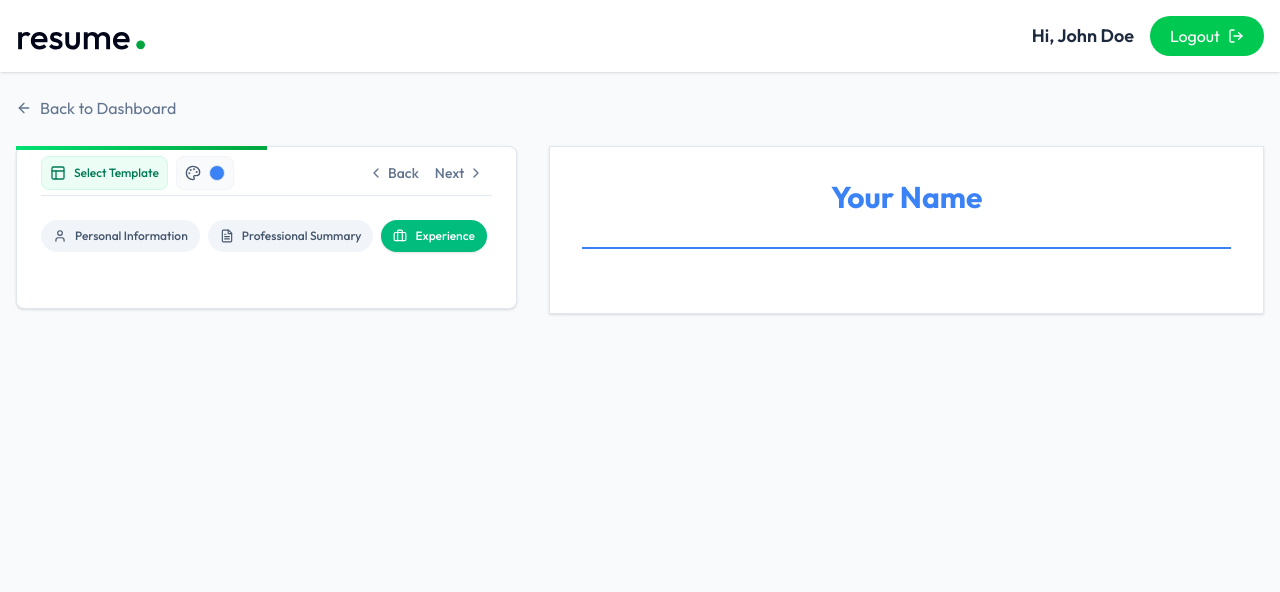
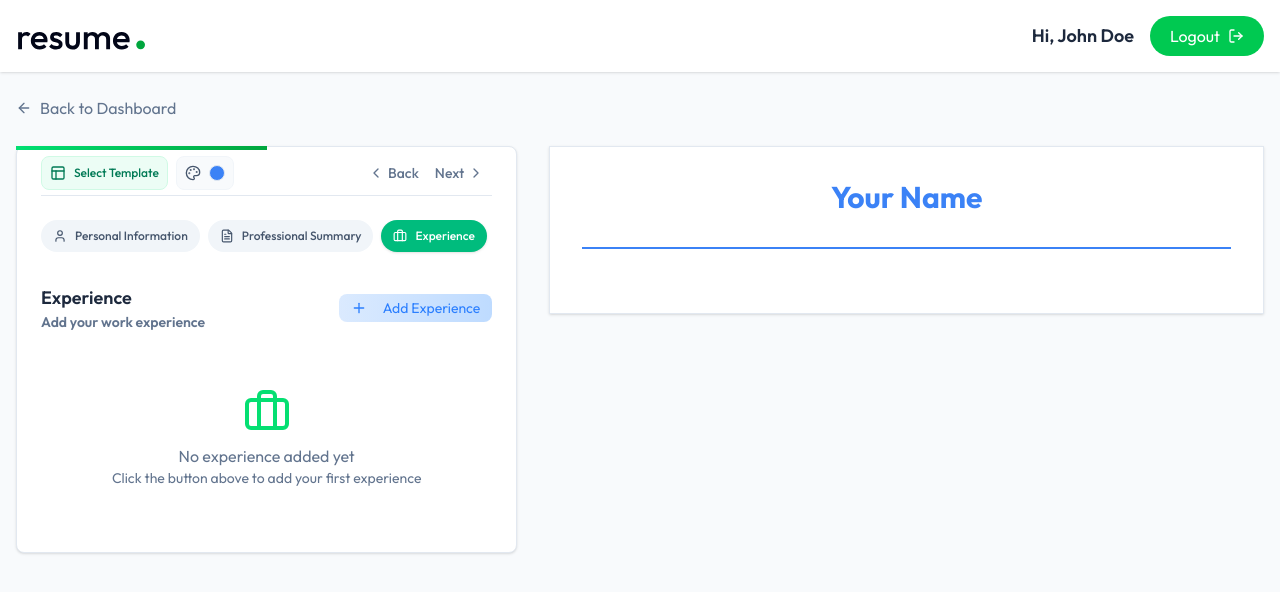
Before and after one commit to Kanishkau4/AI_Resume_Builder, a React (Vite) app in the folder frontend/: page /app/builder/1 in a window 1280 px wide. Both pictures are taken after a click on the button "Experience". Shown: the top 592 px of the page. Built offline with nearby package versions, Linux system fonts and the light colour scheme.

Commit message:
feat(resume): add experience section
- Created new ExperienceForm component
- Integrated form into resume builder
- Added add, remove, and update experience
- Implemented UI for experience entries

```diff
--- /dev/null
+++ b/frontend/src/components/experienceForm.jsx
@@ -0,0 +1,88 @@
+import React from 'react'
+import { Plus, Trash2, Briefcase, Sparkles } from 'lucide-react'
+
+function ExperienceForm({ data, onChange }) {
+
+    const addExperience = () => {
+        const newExperience = {
+            company: "",
+            position: "",
+            start_date: "",
+            end_date: "",
+            description: "",
+            is_current: false,
+        }
+        onChange([...data, newExperience])
+    }
+
+    const removeExperience = (index) => {
+        const updatedExperience = data.filter((_, i) => i !== index)
+        onChange(updatedExperience)
+    }
+
+    const updateExperience = (index, field, value) => {
+        const updatedExperience = [...data]
+        updatedExperience[index][field] = value
+        onChange(updatedExperience)
+    }
+
+
+    return (
+        <div className='space-y-4'>
+            <div className='flex items-center justify-between'>
+                <div className='text-xl font-semibold text-slate-800'>
+                    <h3 className='flex items-center text-lg font-semibold text-slate-800'>Experience</h3>
+                    <p className='text-sm text-slate-500'>Add your work experience</p>
+                </div>
+                <button onClick={addExperience} className='flex items-center gap-2 px-3 py-1 bg-gradient-to-r from-blue-100 to-blue-200 text-sm text-blue-500 hover:text-blue-600 transition-colors disabled:opacity-50 disabled:cursor-not-allowed rounded-lg'>
+                    <Plus className='size-4 mr-2' />
+                    <p className='text-sm'>Add Experience</p>
+                </button>
+            </div>
+            {data.length === 0 ? (
+                <div className='text-center py-10 text-slate-500'>
+                    <Briefcase className='size-12 mx-auto mb-2 text-green-400' />
+                    <p>No experience added yet</p>
+                    <p className='text-sm text-slate-500'>Click the button above to add your first experience</p>
+                </div>
+            ) : (
+                <div className='mt-6'>
+                    {data.map((experience, index) => (
+                        <div key={index} className='space-y-2'>
+                            <div className='flex items-center justify-between'>
+                                <h3 className='text-lg font-semibold text-slate-800'>Experience {index + 1}</h3>
+                                <button onClick={() => removeExperience(index)} className='flex items-center gap-2 px-3 py-1 text-sm text-red-500 hover:text-red-600 transition-colors disabled:opacity-50 disabled:cursor-not-allowed'>
+                                    <Trash2 className='size-4 mr-2' />
+                                </button>
+                            </div>
+                            <div className='grid grid-cols-2 gap-2'>
+                                <input type="text" className='w-full px-3 py-2 border border-slate-300 rounded-xl focus:outline-none focus:ring-2 focus:ring-emerald-500 transition-colors text-sm' value={experience.company || ''} onChange={(e) => updateExperience(index, 'company', e.target.value)} placeholder='Company Name' />
+                                <input type="text" className='w-full px-3 py-2 border border-slate-300 rounded-xl focus:outline-none focus:ring-2 focus:ring-emerald-500 transition-colors text-sm' value={experience.position || ''} onChange={(e) => updateExperience(index, 'position', e.target.value)} placeholder='Job Title' />
+                            </div>
+                            <div className='grid grid-cols-2 gap-2'>
+                                <input type="month" className='w-full px-3 py-2 border border-slate-300 rounded-xl focus:outline-none focus:ring-2 focus:ring-emerald-500 transition-colors text-sm' value={experience.start_date || ''} onChange={(e) => updateExperience(index, 'start_date', e.target.value)} placeholder='Start Date' />
+                                <input type="month" className='w-full px-3 py-2 border border-slate-300 rounded-xl focus:outline-none focus:ring-2 focus:ring-emerald-500 transition-colors text-sm' value={experience.end_date || ''} onChange={(e) => updateExperience(index, 'end_date', e.target.value)} placeholder='End Date' disabled={experience.is_current} />
+                            </div>
+                            <label className='flex items-center gap-2 mt-2'>
+                                <input type='checkbox' id={`is_current_${index}`} checked={experience.is_current || false} onChange={(e) => updateExperience(index, 'is_current', e.target.checked)} className='w-4 h-4 rounded border-slate-300 text-emerald-500 focus:ring-emerald-500' />
+                                <span className='text-sm text-slate-500 font-medium'>I currently work here</span>
+                            </label>
+                            <div className='space-y-2'>
+                                <div className='flex items-center justify-end'>
+                                    <button className='flex items-center gap-2 px-3 py-1 bg-gradient-to-r from-emerald-100 to-emerald-200 text-sm text-emerald-500 hover:text-emerald-600 transition-colors disabled:opacity-50 disabled:cursor-not-allowed rounded-lg'>
+                                        <Sparkles className='size-4 mr-2' />
+                                        AI Generate Description
+                                    </button>
+                                </div>
+                                <textarea className='w-full px-3 py-2 border border-slate-300 rounded-xl focus:outline-none focus:ring-2 focus:ring-emerald-500 transition-colors text-sm' value={experience.description || ''} onChange={(e) => updateExperience(index, 'description', e.target.value)} placeholder='Add a description of your responsibilities and achievements...' rows={5} />
+                            </div>
+                            <hr className='border-slate-200 mt-4 mb-4' />
+                        </div>
+                    ))}
+                </div>
+            )}
+        </div>
+    )
+}
+
+export default ExperienceForm
--- a/frontend/src/pages/resumeBuilder.jsx
+++ b/frontend/src/pages/resumeBuilder.jsx
@@ -7,6 +7,7 @@ import ResumePreview from '../components/resumePreview'
 import TemplateSelector from '../components/templateSelector'
 import ColorPicker from '../components/colorPicker'
 import ProfessionalSummeryForm from '../components/professionalSummeryForm'
+import ExperienceForm from '../components/experienceForm'
 
 function resumeBuilder() {
     const { resumeId } = useParams()
@@ -127,6 +128,26 @@ function resumeBuilder() {
                                         onChange={(data) => setResumeData(prev => ({ ...prev, professional_summary: data }))}
                                     />
                                 )}
+                                {activeSection.id === 'experience' && (
+                                    <ExperienceForm data={resumeData.experience}
+                                        onChange={(data) => setResumeData(prev => ({ ...prev, experience: data }))}
+                                    />
+                                )}
+                                {/* {activeSection.id === 'education' && (
+                                    <EducationForm data={resumeData.education}
+                                        onChange={(data) => setResumeData(prev => ({ ...prev, education: data }))}
+                                    />
+                                )}
+                                {activeSection.id === 'skills' && (
+                                    <SkillsForm data={resumeData.skills}
+                                        onChange={(data) => setResumeData(prev => ({ ...prev, skills: data }))}
+                                    />
+                                )}
+                                {activeSection.id === 'projects' && (
+                                    <ProjectsForm data={resumeData.projects}
+                                        onChange={(data) => setResumeData(prev => ({ ...prev, projects: data }))}
+                                    />
+                                )} */}
                             </div>
                         </div>
                     </div>
```
